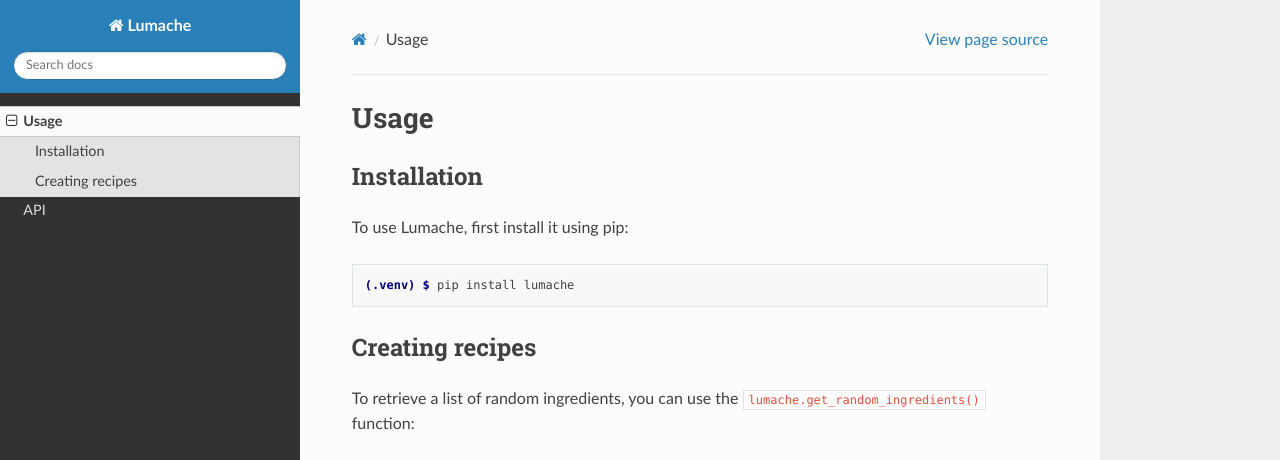
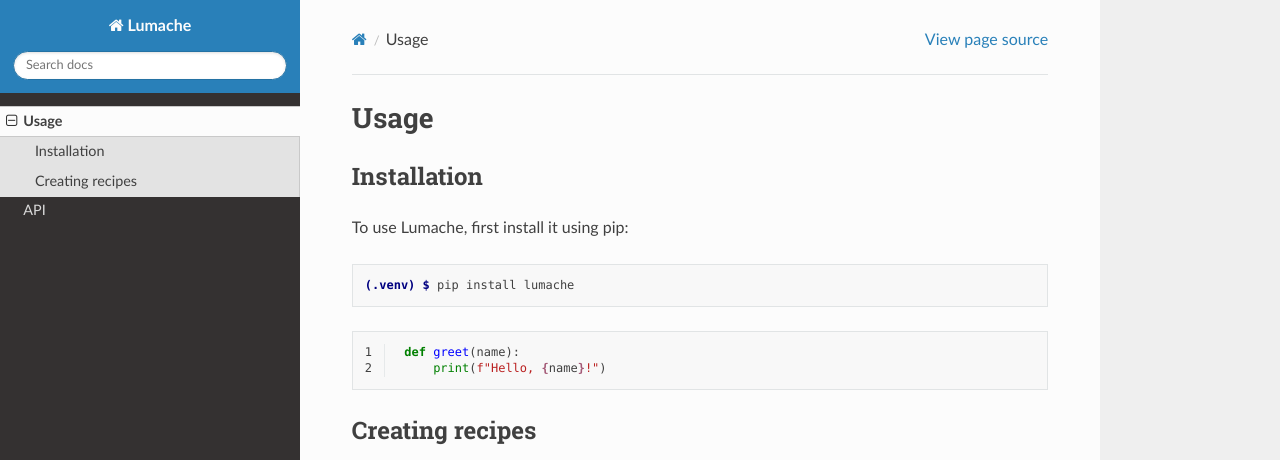
Before and after one commit to hellosobik/rtd-tutorial, a Sphinx documentation site: the page built from docs/source/usage.rst, in a window 1280 px wide and 1179 px high. Shown: the top 460 px of the window. Built offline with Sphinx 7.4.7 and the Read the Docs theme 3.1.0, drawn with Linux system fonts in a browser that asks for light colours; grey boxes are pictures that could not be loaded.

Commit message:
Update usage.rst
adding python code with line numbers

```diff
--- a/docs/source/usage.rst
+++ b/docs/source/usage.rst
@@ -11,6 +11,12 @@
 .. code-block:: console
 
    (.venv) $ pip install lumache
+
+.. code-block:: python
+   :linenos:
+
+    def greet(name):
+        print(f"Hello, {name}!")
 
 Creating recipes
 ----------------
```
